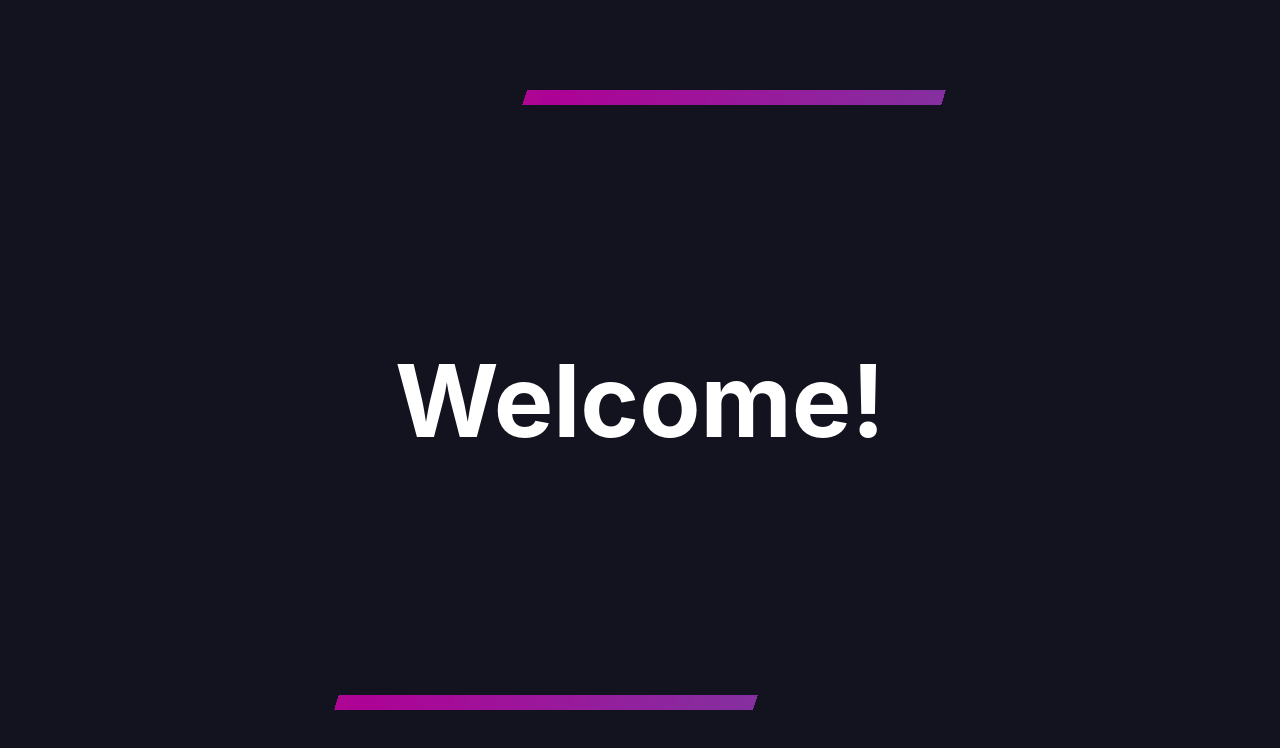
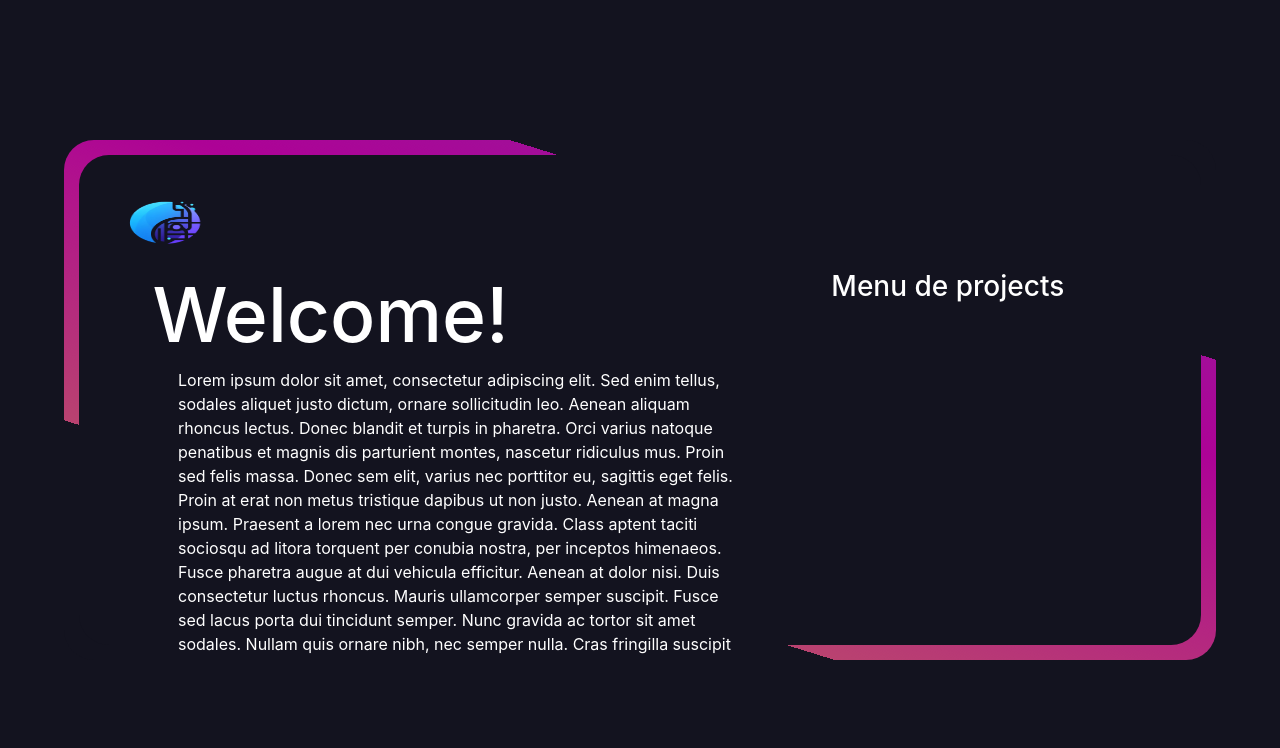
Before and after one commit to CreativeTrail/portifolio, a React (Create React App) app in the folder portifolio/: page / in a window 1280 px wide. Shown: the top 748 px of the page. Built offline with nearby package versions, Linux system fonts and the light colour scheme.

Commit message:
feat(portifolio): Adiciona conteúdo e suas futuras posições

```diff
--- a/portifolio/package.json
+++ b/portifolio/package.json
@@ -6,7 +6,9 @@
     "@testing-library/jest-dom": "^5.17.0",
     "@testing-library/react": "^13.4.0",
     "@testing-library/user-event": "^13.5.0",
+    "bootstrap": "^5.3.2",
     "react": "^18.2.0",
+    "react-bootstrap": "^2.9.1",
     "react-dom": "^18.2.0",
     "react-router-dom": "^6.18.0",
     "react-scripts": "5.0.1",
--- a/portifolio/src/App.js
+++ b/portifolio/src/App.js
@@ -1,5 +1,6 @@
 
 import { Route,Routes, BrowserRouter } from "react-router-dom";
+import 'bootstrap/dist/css/bootstrap.min.css';
 import WelcomePage from "./pages/welcomePage/WelcomePage";
 
 function App() {
--- a/portifolio/src/pages/welcomePage/WelcomePage.js
+++ b/portifolio/src/pages/welcomePage/WelcomePage.js
@@ -1,12 +1,38 @@
 import React from 'react';
 import './welcomePage.css'
+import Container from 'react-bootstrap/Container';
+import Row from 'react-bootstrap/Row';
+import Col from 'react-bootstrap/Col';
+import Logo from './imagens/logo.png'
 
 function WelcomePage (){
   return (
     <div className='welcomePageBg'>
-        <div className='centerContainer'>
-            <h1>Welcome!</h1>
-        </div>
+        <Container fluid className='centerContainer'>
+            <div className='content'>
+                <Row className='logo_div'>
+                    <Col>
+                        <img src={Logo} alt='vazio' className="logo" />
+                    </Col>
+                </Row>
+                <Row>
+                    <Col className='col-8'>
+                        <h1>Welcome!</h1>
+                        <div>
+                            <p>
+                                Lorem ipsum dolor sit amet, consectetur adipiscing elit. Sed enim tellus, sodales aliquet justo dictum, ornare sollicitudin leo. Aenean aliquam rhoncus lectus. Donec blandit et turpis in pharetra. Orci varius natoque penatibus et magnis dis parturient montes, nascetur ridiculus mus. Proin sed felis massa. Donec sem elit, varius nec porttitor eu, sagittis eget felis. Proin at erat non metus tristique dapibus ut non justo. Aenean at magna ipsum. Praesent a lorem nec urna congue gravida. Class aptent taciti sociosqu ad litora torquent per conubia nostra, per inceptos himenaeos. Fusce pharetra augue at dui vehicula efficitur. Aenean at dolor nisi. Duis consectetur luctus rhoncus.
+
+                                Mauris ullamcorper semper suscipit. Fusce sed lacus porta dui tincidunt semper. Nunc gravida ac tortor sit amet sodales. Nullam quis ornare nibh, nec semper nulla. Cras fringilla suscipit justo, sit amet ultrices mauris vulputate eget. Nunc at velit id arcu accumsan aliquet a eu libero. Nullam tincidunt purus ante.
+                            </p>
+                        </div>
+
+                    </Col>
+                    <Col>
+                        <h3>Menu de projects</h3>
+                    </Col>
+                </Row>
+            </div>
+        </Container>
     </div>
   );
 }
--- a/portifolio/src/pages/welcomePage/welcomePage.css
+++ b/portifolio/src/pages/welcomePage/welcomePage.css
@@ -10,12 +10,12 @@ code {
 }
 
 .welcomePageBg {
+    align-items: center;
     height: 100vh;
     max-height: 100vh
 }
 
 .centerContainer,.welcomePageBg {
-    align-items: center;
     background-color: #13131f;
     display: flex;
     justify-content: center;
@@ -28,7 +28,8 @@ code {
     height: 75vh;
     max-height: 65vh;
     padding: 50px;
-    position: relative
+    position: relative;
+    z-index: 1;
 }
 
 .centerContainer:before {
@@ -110,10 +111,36 @@ code {
     position: absolute
 }
 
+h1, p, h3{
+    color: #fff;
+}
+
 h1 {
-    color: #fff;
-    font-size: 100px;
-    z-index: 2
+    font-size: 75px;
+    padding-left: 3vw;
+}
+
+p{
+    margin-left: 5vw;
+    margin-right: 5vw;
+}
+
+.content{
+    z-index: 1;
+    height: 100%;
+    width: 100%;
+}
+
+.logo{
+    height: 60%;
+    width: 10%;
+}
+
+.logo_div{
+    height: 10%;
+    top: 0;
+    right: 0;
+    padding-bottom: 10vh;
 }
 
 /*# sourceMappingURL=main.e70d39a8.css.map*/
```
Also changed, not shown: portifolio/src/pages/welcomePage/imagens/logo.png (added).
